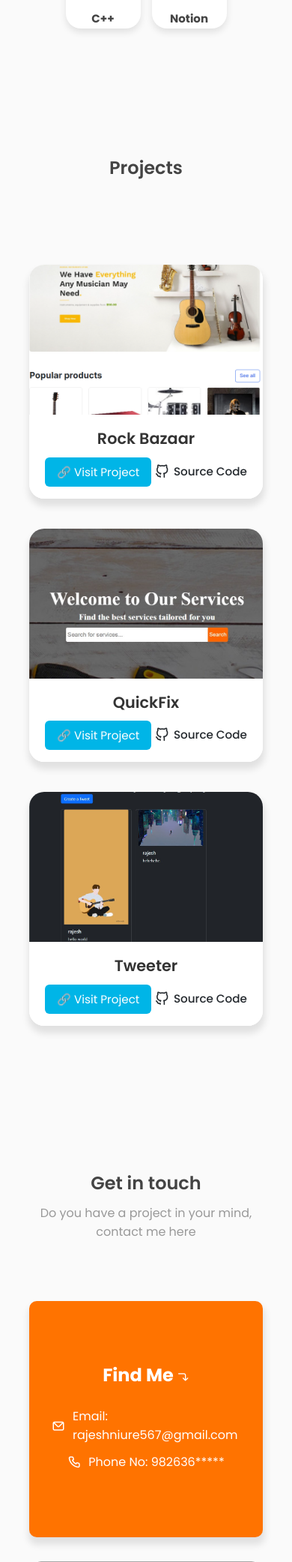
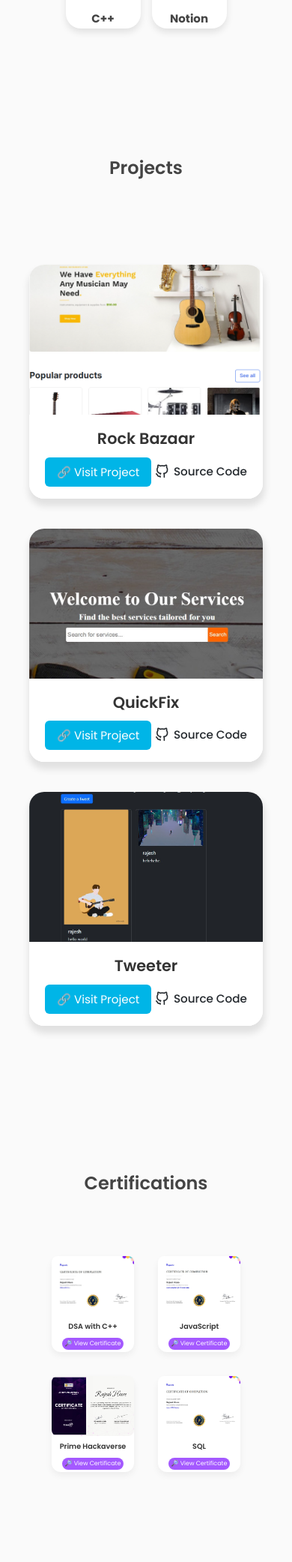
Before and after one commit to rajeshniure/Portfolio-website, a Django app: template templates/index.html in a window 390 px wide. Shown: the part 2200-4283 px from the top of the page at 75% size. Run offline with Django 5.2, Linux system fonts and the light colour scheme; data comes from the database, SQL or seed files in the repository; both versions use the stored data as it was after the commit; the template is opened without the code that fills it: values that come from a table or form of the project are taken from there, most other values are stand-ins (such as "Sample title", 1, 10 or a date in 2020); grey boxes marked "Sample" are stand-in pictures; parts of the project's set-up code (start-up, migrations or seed data) failed here and were passed over.

Commit message:
added the certificatin section

```diff
--- a/Rajesh/admin.py
+++ b/Rajesh/admin.py
@@ -1,5 +1,5 @@
 from django.contrib import admin
-from .models import Profile, Skill, ContactInfo, ContactMessage,Project
+from .models import Profile, Skill, ContactInfo, ContactMessage,Project,Certification
 
 # Register your models here.
 admin.site.register(Profile)
@@ -13,3 +13,6 @@ admin.site.register(ContactMessage)
 
 
 admin.site.register(Project)
+
+
+admin.site.register(Certification)
--- a/Rajesh/models.py
+++ b/Rajesh/models.py
@@ -76,3 +76,12 @@ class Project(models.Model):
 
     def __str__(self):
         return self.name
+
+
+
+class Certification(models.Model):
+    title = models.CharField(max_length=255)
+    image = models.ImageField(upload_to='certifications/', blank=True, null=True)
+
+    def __str__(self):
+        return self.title
--- a/static/css/style.css
+++ b/static/css/style.css
@@ -28,6 +28,7 @@
 /* ----- SMOOTH SCROLL ----- */
 html{
     scroll-behavior: smooth;
+
 }
 
 /* ----- CHANGE THE SCROLL BAR DESIGN ----- */
@@ -75,6 +76,7 @@ i{
 /* ------- BASE -------- */
 body{
     background: var(--body-color);
+
 }
 .container{
     width: 100%;
@@ -123,6 +125,7 @@ nav{
     padding-inline: 15px;
     margin-inline: 20px;
 }
+
 .nav-menu-btn{
     display: none;
 }
@@ -762,6 +765,74 @@ footer{
 }
 
 
+
+
+.certification-container {
+    display: flex;
+    flex-wrap: wrap;
+    justify-content: center;
+    gap: 1.5rem;
+    margin-top: 2rem;
+    flex-direction: row;
+    width: 100%; /* always row */
+}
+
+.certification-card {
+    width: 220px;
+    background: #fff;
+    padding-bottom: 1rem;
+    border-radius: 12px;
+    box-shadow: 0 4px 10px rgba(0, 0, 0, 0.06);
+    transition: all 0.3s ease;
+    text-align: center;
+    flex-shrink: 0;
+}
+
+.certification-card:hover {
+    transform: translateY(-5px);
+    box-shadow: 0 8px 18px rgba(0, 0, 0, 0.12);
+}
+
+.certification-image img {
+    width: 100%;
+    height: 130px;
+    object-fit: cover;
+    border-radius: 8px;
+}
+
+.certification-content h3 {
+    margin: 0.8rem 0;
+    font-size: 1rem;
+    font-weight: 600;
+    color: #333;
+}
+
+.certification-btn {
+    display: inline-block;
+    background-color: #a459ff;
+    color: #fff;
+    padding: 6px 14px;
+    font-size: 13px;
+    border-radius: 8px;
+    text-decoration: none;
+    transition: background-color 0.3s ease;
+}
+
+.certification-btn:hover {
+    background-color: #6f00ff;
+}
+
+
+
+
+
+
+
+
+
+
+
+
 /* ----- MEDIA QUERY == 1024px / RESPONSIVE ----- */
 @media only screen and (max-width: 1024px){
     .featured-text{
@@ -890,11 +961,38 @@ footer{
 
 
 
+    .certification-card {
+        width: 140px;
+        margin-right: 0;
+        padding-bottom: 2px;
+    }
+
+    .certification-image img {
+        height: 110px;
+        padding-bottom: 0px;
+
+    }
+
+    .certification-content h3 {
+        font-size: 0.7rem;
+        margin: 0;
+    }
+
+    .certification-btn {
+        font-size: 10px;
+        padding: 4px 6px;
+    }
+
+
+
+
 }
 
 /* ----- MEDIA QUERY == 540px / RESPONSIVE ----- */
 
 @media only screen and (max-width: 540px){
+
+
     .featured-name{
         font-size: 40px;
     }
@@ -937,36 +1035,31 @@ footer{
         width: 100%;
     }
 
+    .certification-card {
+        width: 110px;
+        margin-right: 0;
+        padding-bottom: 2px;
+    }
+
+    .certification-image img {
+        height: 80px;
+        padding-bottom: 0px;
+
+    }
+
+    .certification-content h3 {
+        font-size: 0.6rem;
+        margin: 0;
+    }
+
+    .certification-btn {
+        font-size: 8px;
+        padding: 2px 4px;
+    }
 
 
 }
 
-
-
-
-
-/*
-@media (max-width: 768px) {
-    .skill-card {
-        width: 120px;
-        height: 140px;
-        padding: 8px;
-    }
-
-    .skill-card img {
-        width: 70px;
-        height: 70px;
-    }
-
-    .skill-card p {
-        font-size: 16px;
-    }
-
-    .skills-gallery {
-        gap: 20px;
-        padding: 10px;
-    }
-} */
 
 
 
@@ -975,7 +1068,6 @@ footer{
         width: 100px;
         height: 110px;
         padding: 8px;
-
     }
 
     .skill-card img {
@@ -996,32 +1088,27 @@ footer{
 
 
 
-    /* .featured-name p{
-            font-size: 30px;
+    .certification-container {
+        gap: 2rem;
+
+
     }
 
-    .featured-text-card {
-        margin-bottom: 10px;
+}
+
+
+
+
+/* -------------------- Responsive -------------------- */
+
+/* @media (max-width: 1024px) {
+    .certification-card {
+        width: 200px;
     }
+}
 
-    .featured-text-card span{
-        font-size: 20px;
+@media (max-width: 900px) {
+    .certification-card {
+        width: 180px;
     }
-
-    .featured-text-info p {
-        font-size: 16px;
-    }
-
-    .featured-text-btn button {
-        font-size: 14px;
-        padding: 10px 15px;
-    }
-
-    .social_icon .icon {
-        padding: 4px;
-    }
-
-    .scroll-icon-box p {
-        font-size: 14px;
-    } */
-}
+} */
--- a/templates/index.html
+++ b/templates/index.html
@@ -47,6 +47,10 @@
                     </li>
                     <li class="nav_list">
                         <a href="#projects" class="nav-link">Projects</a>
+                        <div class="circle"></div>
+                    </li>
+                    <li class="nav_list">
+                        <a href="#certifications" class="nav-link">Certificate</a>
                         <div class="circle"></div>
                     </li>
                     <li class="nav_list">
@@ -134,7 +138,7 @@
                         <img src="{{ about_image }}" alt="About Image">
                     </div>
                     <div class="about-right">
-                        <h3>My introduction</h3>
+                        <h3>Know Me Better</h3>
                         <p>{{ about_description }}</p>
                         <div class="about-btn">
                             <a href="{{ cv_link }}" download>
@@ -189,7 +193,28 @@
                 </div>
             </section>
 
+<!-- -------------- CERTIFICATION SECTION ---------------- -->
 
+<section class="section" id="certifications">
+    <div class="top-header">
+        <h1>Certifications</h1>
+    </div>
+    <div class="certification-container">
+        {% for certification in certifications %}
+        <div class="certification-card">
+            <div class="certification-image">
+                <img src="{{ certification.image.url }}" alt="{{ certification.title }}">
+            </div>
+            <div class="certification-content">
+                <h3>{{ certification.title }}</h3>
+                <a href="{{ certification.image.url }}" target="_blank" class="certification-btn">🔎 View Certificate</a>
+            </div>
+        </div>
+        {% empty %}
+        <p>No certifications added yet.</p>
+        {% endfor %}
+    </div>
+</section>
 
 
             <!-- -------------- CONTACT BOX ---------------- -->
@@ -231,11 +256,6 @@
                     {% endfor %}
                 {% endif %}
             </section>
-
-
-
-
-
 
 
 
```
Also changed, not shown: Rajesh/views.py (+4 -4 lines), Rajesh/migrations/0013_certification.py (added), Rajesh/migrations/0014_remove_certification_link_certification_image.py (added), certifications/DSA_Certificate.jpg (added), certifications/SQL.jpg (added), certifications/SQL_XYgSuW5.jpg (added), certifications/hackaverse.jpg (added), certifications/hackaverse_OlnIH4P.jpg (added), certifications/javascript.jpg (added), certifications/javascript_mLYFIXJ.jpg (added), db.sqlite3, 1 other file.
